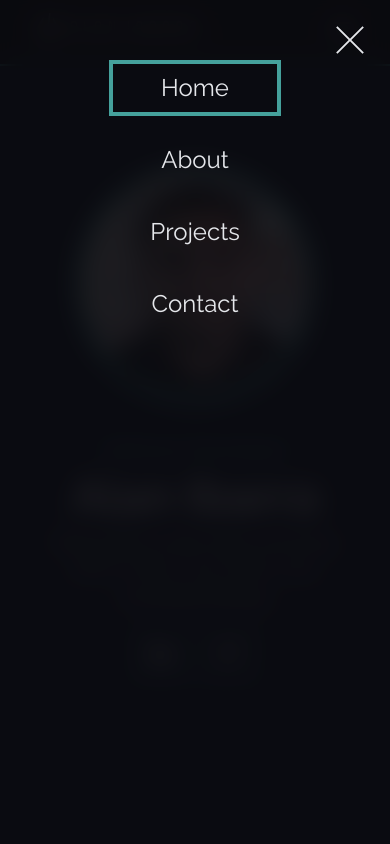
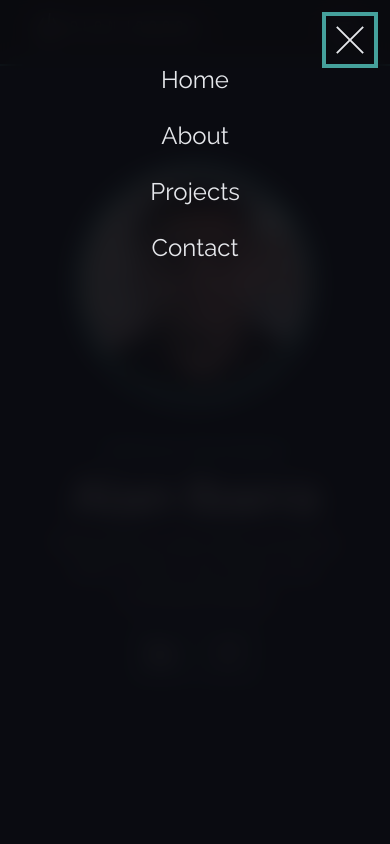
Before and after one commit to Ibarra11/portfolio, a Next.js app: page / in a window 390 px wide. Both pictures are taken after a click on the button "open mobile menu". Shown: the top 844 px of the page. Built offline with nearby package versions, Linux system fonts and the light colour scheme.

Commit message:
trying the link with onclick

```diff
--- a/components/MobileMenu.jsx
+++ b/components/MobileMenu.jsx
@@ -1,5 +1,6 @@
 "use client";
 import * as Dialog from "@radix-ui/react-dialog";
+import Link from "next/link";
 import { motion } from "framer-motion";
 import { TfiClose } from "react-icons/tfi";
 import { useRouter } from "next/navigation";
@@ -50,55 +51,48 @@ export default function MobileMenu({ isOpen, handleOpenChange }) {
                   className="flex items-center flex-col gap-6 text-gray-200"
                 >
                   <motion.li variants={item}>
-                    <button
+                    <Link
                       onClick={() => {
                         handleOpenChange(false);
-                        router.push("/#home");
                       }}
+                      href="/#home"
                       className="text-2xl px-12 py-2 hover:text-light-emerald duration-200 outline-none  focus:ring-4  focus:ring-light-emerald"
                     >
                       Home
-                    </button>
+                    </Link>
                   </motion.li>
                   <motion.li variants={item}>
-                    <button
+                    <Link
+                      href="/#about"
                       onClick={() => {
-                        flushSync(() => {
-                          handleOpenChange(false);
-                        });
-
-                        router.push("/#about");
+                        handleOpenChange(false);
                       }}
                       className="text-2xl px-12 py-2 focus hover:text-light-emerald duration-200 outline-none  focus:ring-4  focus:ring-light-emerald"
                     >
                       About
-                    </button>
+                    </Link>
                   </motion.li>
                   <motion.li variants={item}>
-                    <button
+                    <Link
+                      href="/#projects"
                       onClick={() => {
-                        flushSync(() => {
-                          handleOpenChange(false);
-                        });
-                        router.push("/#projects");
+                        handleOpenChange(false);
                       }}
                       className="text-2xl px-12 py-2 hover:text-light-emerald duration-200 outline-none  focus:ring-4  focus:ring-light-emerald"
                     >
                       Projects
-                    </button>
+                    </Link>
                   </motion.li>
                   <motion.li variants={item}>
-                    <button
+                    <Link
+                      href="/#contact"
                       onClick={() => {
-                        flushSync(() => {
-                          handleOpenChange(false);
-                        });
-                        router.push("/#contact");
+                        handleOpenChange(false);
                       }}
                       className="text-2xl px-12 py-2 hover:text-light-emerald duration-200 outline-none  focus:ring-4  focus:ring-light-emerald"
                     >
                       Contact
-                    </button>
+                    </Link>
                   </motion.li>
                 </motion.ul>
                 <Dialog.Close
```
